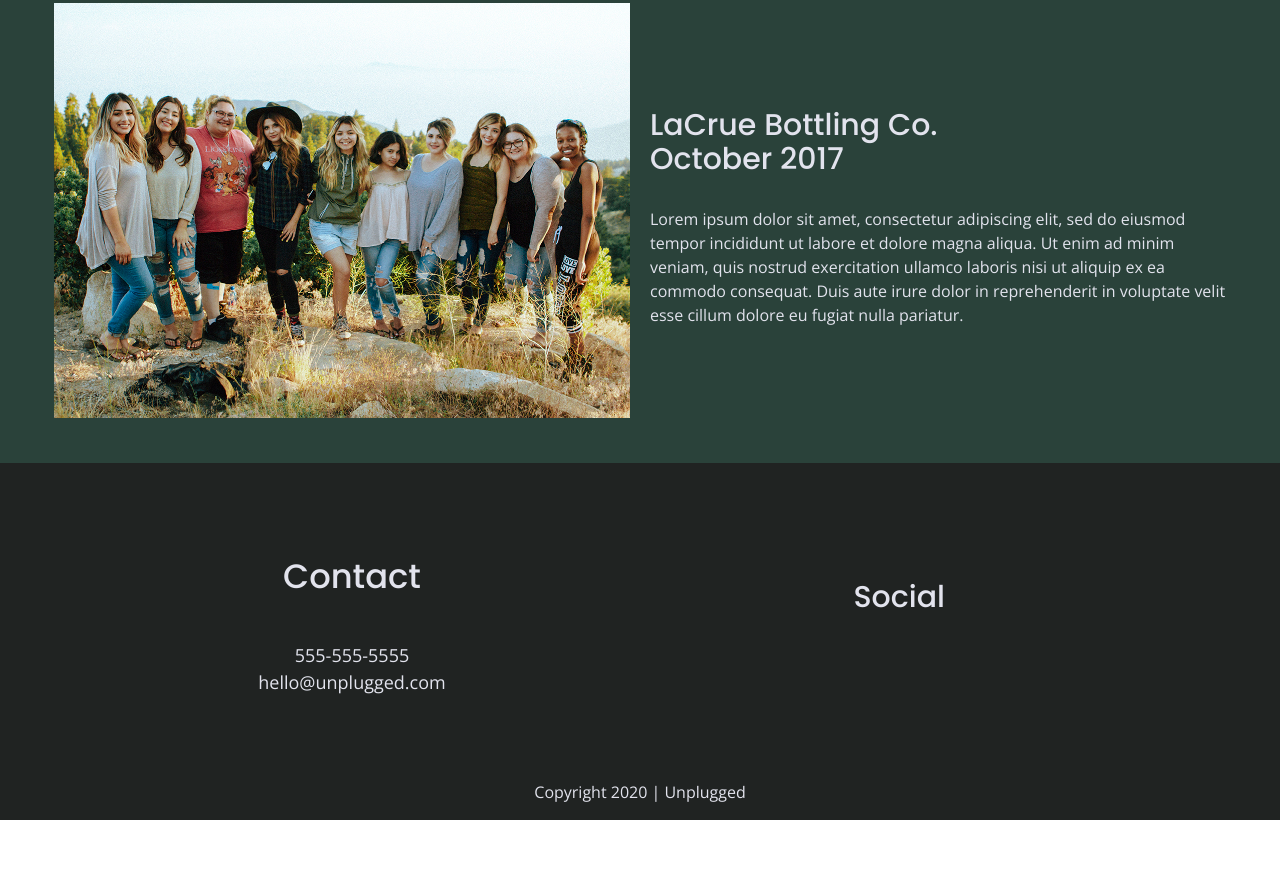
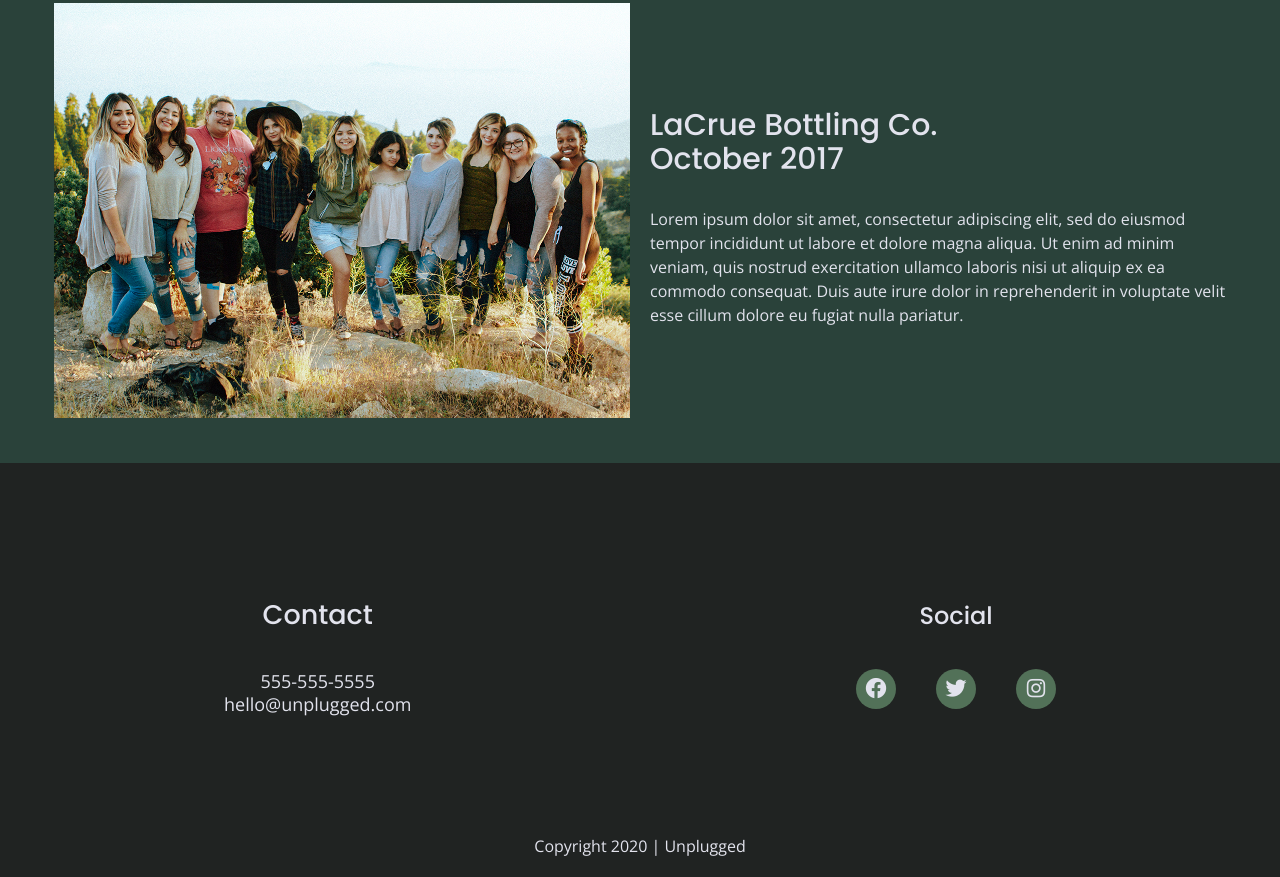
Before and after one commit to nicmarlau/unplugged-retreat, a website built with Parcel: page index.html in a window 1280 px wide. Shown: the part 1933-2810 px from the top of the page. Before the commit the page ends 2753 px from the top, so only its background shows below. Built offline with nearby package versions, Linux system fonts and the light colour scheme.

Commit message:
Add in social icons

```diff
--- a/css/main.css
+++ b/css/main.css
@@ -223,27 +223,22 @@ header nav ul li {
   padding: 0;
 }
 
-footer .content-wrapper {
-  width: 90%;
-  padding: 50px 0;
+footer {
+  text-align: center;
+  flex-direction: column;
 }
 
-footer .footer-content {
-  display: flex;
-  justify-content: center;
-  align-items: center;
-  flex-flow: row wrap;
-  width: 100%;
+footer p {
+  margin: 0;
+}
+
+footer .content-wrapper {
+  width: 55%;
+  margin: 50px 0;
 }
 
 footer .contact {
-  width: 100%;
-  text-align: center;
-}
-
-footer .social {
-  width: 100%;
-  text-align: center;
+  margin-bottom: 50px;
 }
 
 footer .social-icons {
@@ -253,18 +248,21 @@ footer .social-icons {
 }
 
 footer .social-icons p {
+  background-color: #527158;
+  border-radius: 50%;
+  width: 40px;
+  height: 40px;
   display: flex;
   justify-content: center;
   align-items: center;
 }
 
-.social-icons p i {
-  font-size: 1em;
-  color: #fff;
+footer .social-icons p i {
+  font-size: 1.3125em;
 }
 
-.copyright {
-
+footer .copyright {
+  margin: 20px 0;
 }
 
 
@@ -648,16 +646,39 @@ input {
     header nav ul li {
       padding-left: 40px;
     }
-
-    footer .contact {
-      width: 45%;
-      text-align: center;
+    footer .content-wrapper {
+      width: 65%;
+      margin: 100px 0;
     }
 
-    footer .social {
-      width: 50%;
-      text-align: center;
+    footer .footer-content {
+      display: flex;
+      justify-content: space-between;
+      align-items: center;
+      flex-direction: row;
     }
+
+  footer .contact {
+      margin-bottom: 0;
+    }
+
+  footer h4 {
+      font-size: 1.5em;
+      margin-bottom: 40px;
+    }
+
+  footer p {
+      line-height: 1.285;
+    }
+
+  footer .social-icons {
+      width: 12.5em;
+      justify-content: space-between;
+    }
+
+  footer .copyright {
+      width: 100%;
+  }
 
     aside .content-wrapper {
       display: flex;
--- a/index.html
+++ b/index.html
@@ -129,11 +129,14 @@
         <div class="social">
           <h4>Social</h4>
           <div class="social-icons">
-            <p class="fontawesome-icon"><a href="https://www.facebook.com/yoursite" target="_blank"></a>
+            <p>
+              <a href="https://www.facebook.com/yoursite" target="_blank"><i class="fab fa-facebook"></i></a>
             </p>
-            <p class="fontawesome-icon"><a href="https://www.twitter.com/yoursite" target="_blank"></a>
+            <p>
+              <a href="https://www.twitter.com/yoursite" target="_blank"><i class="fab fa-twitter"></i></a>
             </p>
-            <p class="fontawesome-icon"><a href="https://www.instagram.com/yoursite" target="_blank"></a>
+            <p>
+              <a href="https://www.instagram.com/yoursite" target="_blank"><i class="fab fa-instagram"></i></a>
             </p>
           </div>
         </div>
```
Also changed, not shown: about/index.html (+9 -3 lines), faq/index.html (+9 -3 lines).
